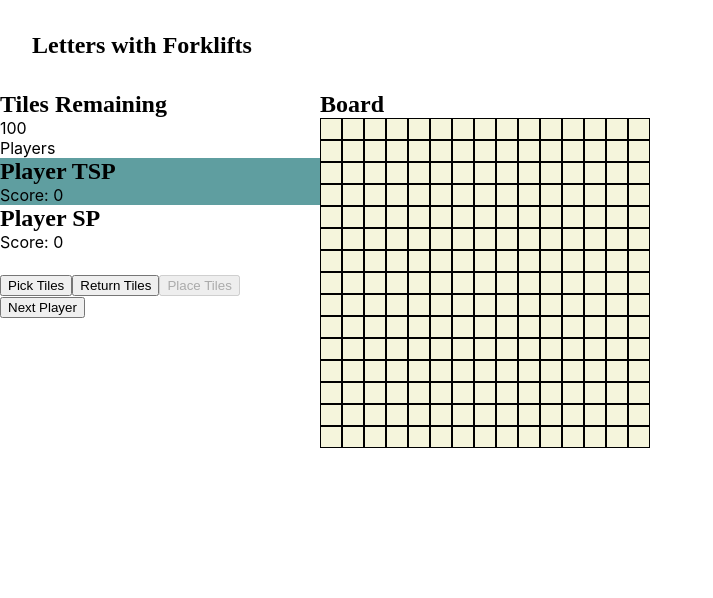
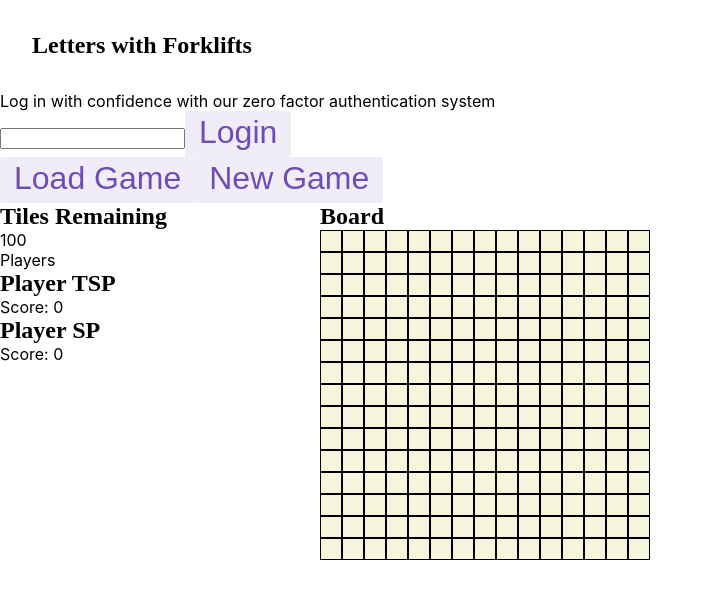
Before and after one commit to thjc/lwf, a React (Create React App) app: page / in a window 1280 px wide. Shown: the top 598 px of the page, without its empty margins (0-713 px from the left). Built offline with nearby package versions, Linux system fonts and the light colour scheme.

Commit message:
Add login/logout

```diff
--- a/src/App.tsx
+++ b/src/App.tsx
@@ -14,6 +14,7 @@ import { DndProvider } from 'react-dnd'
 import { HTML5Backend } from 'react-dnd-html5-backend'
 
 import './App.css';
+import { GameManager } from './features/board/GameManager';
 
 function App() {
   return (
@@ -23,6 +24,7 @@ function App() {
         width={1}>
         Letters with Forklifts
       </Heading>
+      <GameManager />
       <DndProvider backend={HTML5Backend}>
         <Flex>
           <Box
--- /dev/null
+++ b/src/features/board/GameManager.tsx
@@ -0,0 +1,39 @@
+import React, { useState } from 'react';
+
+import {
+  Box,
+  Card,
+  Heading,
+} from 'rebass'
+
+import { useAppSelector, useAppDispatch } from '../../app/hooks';
+import { Login } from '../player/Login';
+import { selectPlayers } from '../player/playersSlice';
+import styles from './Board.module.css';
+
+
+export function GameManager() {
+  const players = useAppSelector(selectPlayers);
+
+  return (
+    <Box>
+      <Card>
+        <Login isLoggedIn={players.username !== ''}/>
+        <button
+          className={styles.button}
+          aria-label="Load Game"
+          onClick={() => console.log("Load Game")}
+        >
+          Load Game
+        </button>
+        <button
+          className={styles.button}
+          aria-label="New Game"
+          onClick={() => console.log("New Game")}
+        >
+          New Game
+        </button>
+      </Card>
+    </Box>
+  )
+};
--- a/src/features/hand/Hand.tsx
+++ b/src/features/hand/Hand.tsx
@@ -39,7 +39,7 @@ export function Hand() {
   const player = players.players[players.currentPlayer];
   const board = useAppSelector(selectBoard);
 
-  return (
+  return players.currentPlayer < 0 ? (<div></div>) : (
     <div>
       <div className={styles.row}>
         <Box>
@@ -51,7 +51,7 @@ export function Hand() {
           <button
           className={styles.button}
           aria-label="Pick Tiles"
-          onClick={() => dispatch(takeTiles({player:0, count: (7-player.tiles.length)}))}
+          onClick={() => dispatch(takeTiles({count: (7-player.tiles.length)}))}
         >
           Pick Tiles
         </button>
@@ -74,7 +74,7 @@ export function Hand() {
         <button
           className={styles.button}
           aria-label="Next Player"
-          onClick={() => {dispatch(nextPlayer({}));}}
+          onClick={() => {dispatch(nextPlayer());}}
         >
           Next Player
         </button>
--- /dev/null
+++ b/src/features/player/Login.tsx
@@ -0,0 +1,39 @@
+import React, { useState } from 'react';
+
+//import { login, PlayerState } from './playersSlice';
+
+/*import {
+  Card,
+  Heading,
+} from 'rebass'
+*/
+import { useAppSelector, useAppDispatch } from '../../app/hooks';
+import styles from './Player.module.css';
+import { login, logout } from './playersSlice';
+
+interface LoginProps {
+  isLoggedIn: boolean;
+}
+
+interface LoginState {
+  username: string;
+}
+
+export function Login(props : LoginProps) {
+  const isLoggedIn = props.isLoggedIn;
+  const dispatch = useAppDispatch();
+
+  const [name, setName] = useState('');
+
+  return isLoggedIn ? (
+    <button className={styles.button} onClick={() => dispatch(logout())} >Logout</button>
+  ) : (
+    <div>
+      <span>Log in with confidence with our zero factor authentication system</span>
+      <form onSubmit={() => dispatch(login({username: name}))}>
+        <input name='username' type='text' onChange={(event) => setName(event.target.value)}></input>
+        <button className={styles.button}>Login</button>
+      </form>
+    </div>
+  )
+};
--- a/src/features/player/Player.module.css
+++ b/src/features/player/Player.module.css
@@ -1,3 +1,20 @@
+
+.button {
+    appearance: none;
+    background: none;
+    font-size: 32px;
+    padding-left: 12px;
+    padding-right: 12px;
+    outline: none;
+    border: 2px solid transparent;
+    color: rgb(112, 76, 182);
+    padding-bottom: 4px;
+    cursor: pointer;
+    background-color: rgba(112, 76, 182, 0.1);
+    border-radius: 2px;
+    transition: all 0.15s;
+}
+
 .activePlayer {
     background-color: cadetblue;
 }
--- a/src/features/player/playersSlice.ts
+++ b/src/features/player/playersSlice.ts
@@ -13,9 +13,11 @@ export interface PlayerState {
 
 const initialState : {
   currentPlayer: number;
+  username: string;
   players: PlayerState[];
 } = {
-  currentPlayer: 0,
+  currentPlayer: -1,
+  username: '',
   players: [
   {
     tiles: [],
@@ -42,9 +44,19 @@ export const playersSlice = createSlice({
     addTiles: (state, action) => {
       state.players[action.payload.player].tiles += action.payload.tiles
     },
-    nextPlayer: (state, action) => {
+    nextPlayer: (state) => {
       state.currentPlayer = (state.currentPlayer + 1) % state.players.length;
     },
+    login: (state, action) => {
+      state.username = action.payload.username;
+      state.currentPlayer = -1;
+      state.players.forEach((v,n) => {if (v.username === state.username) { state.currentPlayer = n; }})
+    },
+    logout: (state) => {
+      state.username = '';
+      state.currentPlayer = -1;
+    },
+
   },
   extraReducers: (builder) => {
     builder.addCase(placeWorkingTile, (state, action) => {
@@ -56,7 +68,7 @@ export const playersSlice = createSlice({
   }
 });
 
-export const { accumulateScore, addTiles, nextPlayer} = playersSlice.actions;
+export const { accumulateScore, addTiles, nextPlayer, login, logout} = playersSlice.actions;
 
 // The function below is called a selector and allows us to select a value from
 // the state. Selectors can also be defined inline where they're used instead of
```
Also changed, not shown: 1 other file (tests, documents, lock files or other folders).
